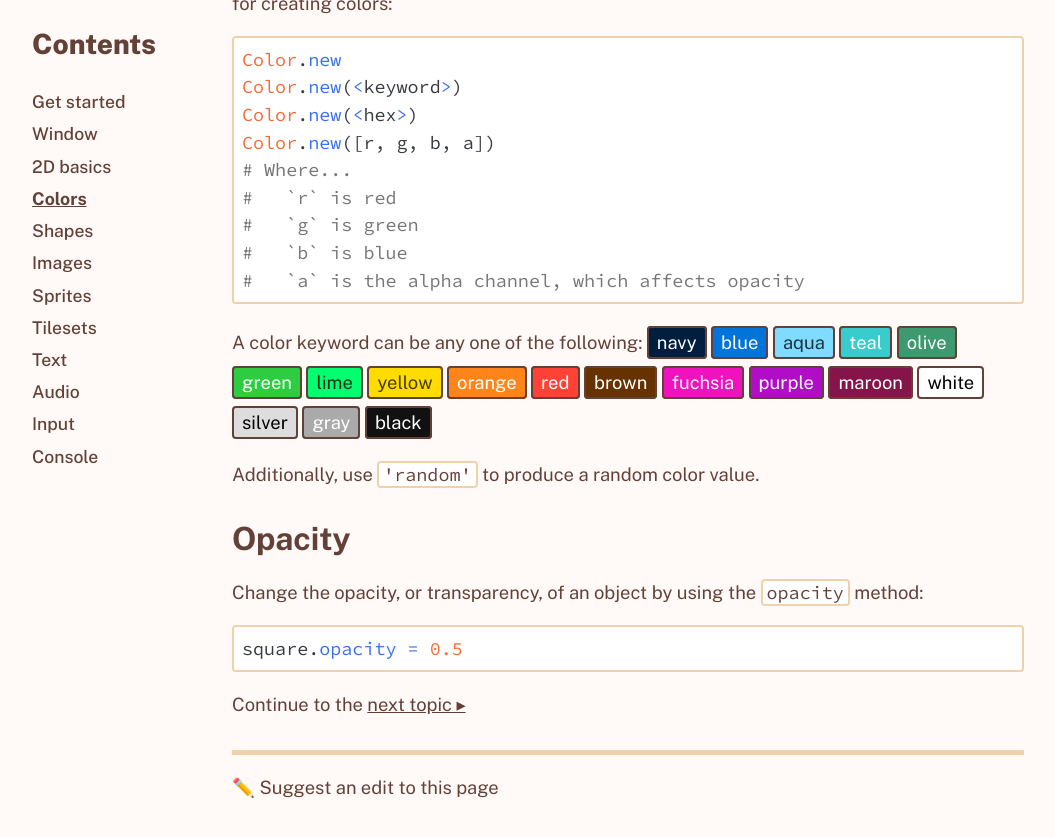
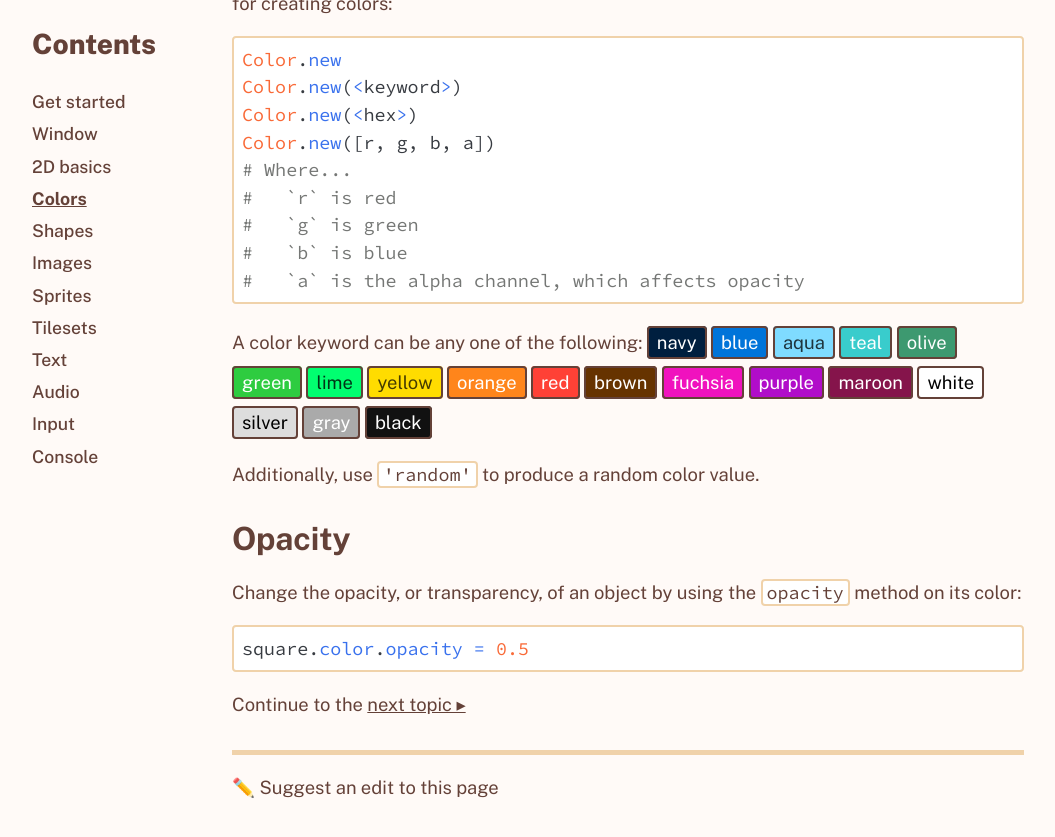
Before and after one commit to ruby2d/ruby2d.com, a Jekyll site: the page built from _pages/learn/colors.md, in a window 1280 px wide and 900 px high, scrolled down 782 px. Shown: the top 837 px of the window, without its empty margins (112-1167 px from the left). Built offline with Jekyll 4.4.1, drawn with Linux system fonts in a browser that asks for light colours; comment, search, counter and statistics services are not loaded.

Commit message:
Update colors.md
I don't see opacity on renderable objects - I think it was moved to the color at some point. I believe this modified code should work.

````diff
--- a/_pages/learn/colors.md
+++ b/_pages/learn/colors.md
@@ -48,10 +48,10 @@ Additionally, use `'random'` to produce a random color value.
 
 # Opacity
 
-Change the opacity, or transparency, of an object by using the `opacity` method:
+Change the opacity, or transparency, of an object by using the `opacity` method on its color:
 
 ```ruby
-square.opacity = 0.5
+square.color.opacity = 0.5
 ```
 
 Continue to the [next topic ▸](/learn/{{ page.next_topic }})
````
